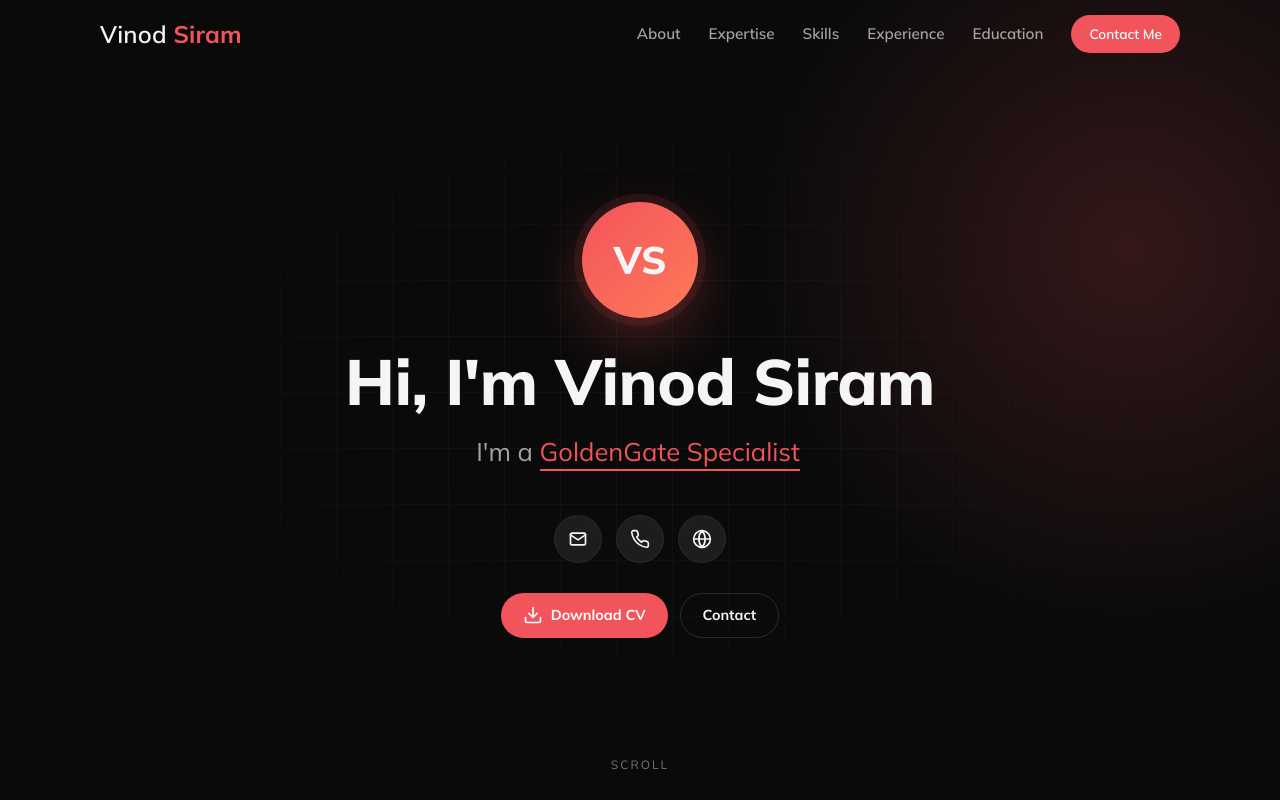
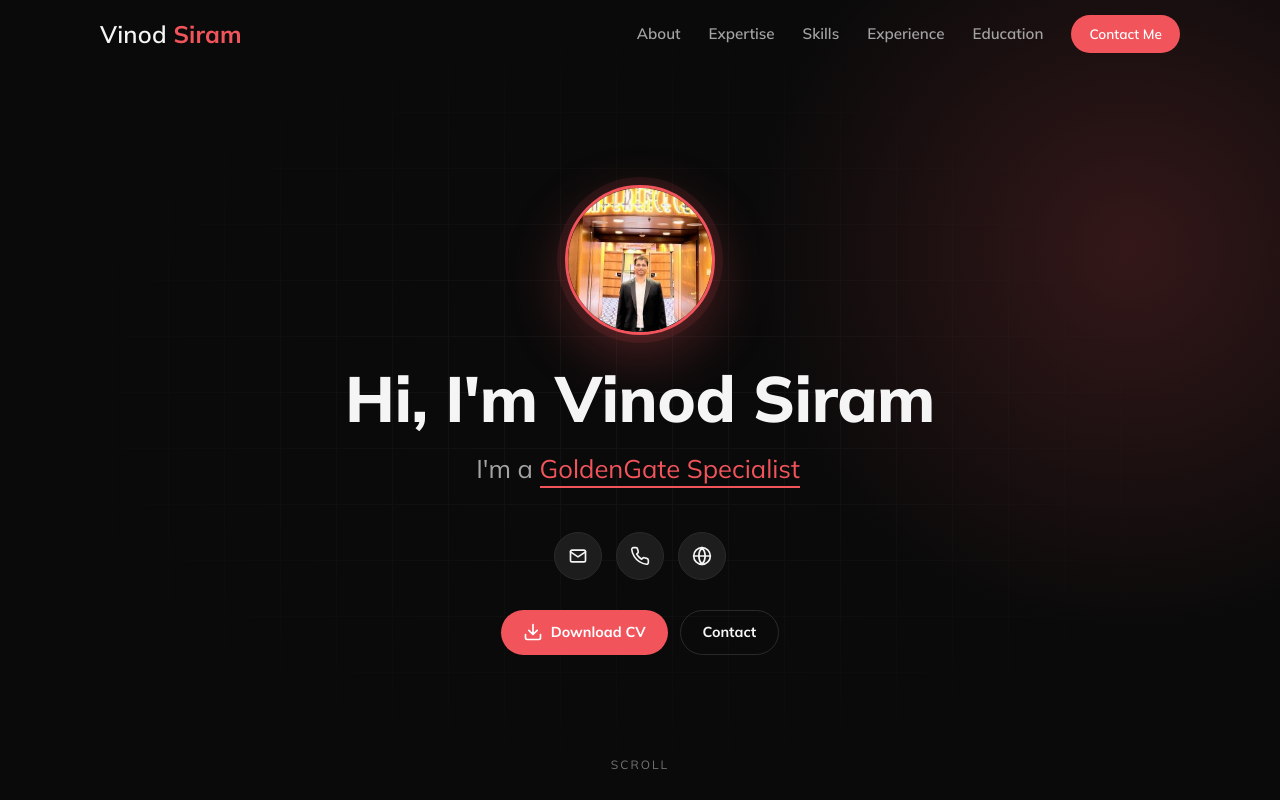
Before and after one commit to vinodsiram-dba/vinodsiram-dba.github.io, a plain HTML site: page index.html in a window 1280 px wide. Shown: the top 800 px of the page. Drawn offline with Linux system fonts and the light colour scheme.

Commit message:
Added Profile Image

```diff
--- a/index.html
+++ b/index.html
@@ -49,7 +49,7 @@ header.scrolled{background:rgba(10,10,10,.82);backdrop-filter:blur(12px);border-
 .hero::before{content:"";position:absolute;width:900px;height:900px;right:-300px;top:-200px;background:radial-gradient(circle,rgba(242,84,91,.18),transparent 60%);pointer-events:none}
 .hero::after{content:"";position:absolute;inset:0;background-image:linear-gradient(var(--line) 1px,transparent 1px),linear-gradient(90deg,var(--line) 1px,transparent 1px);background-size:56px 56px;opacity:.25;mask-image:radial-gradient(ellipse at center,#000 20%,transparent 70%);-webkit-mask-image:radial-gradient(ellipse at center,#000 20%,transparent 70%);pointer-events:none}
 .hero-inner{position:relative;z-index:1}
-.monogram{width:116px;height:116px;border-radius:50%;margin:0 auto 28px;display:grid;place-items:center;font-size:2.4rem;font-weight:800;background:linear-gradient(135deg,var(--accent),var(--accent2));box-shadow:0 0 0 8px rgba(242,84,91,.1),0 20px 60px rgba(242,84,91,.3)}
+.avatar{display:block;width:150px;height:150px;border-radius:50%;margin:0 auto 28px;object-fit:cover;object-position:center 20%;border:3px solid var(--accent);box-shadow:0 0 0 8px rgba(242,84,91,.1),0 20px 60px rgba(242,84,91,.3)}
 .hero h1{font-size:clamp(2.2rem,6vw,4rem);font-weight:800;line-height:1.1;letter-spacing:-.5px}
 .typed-line{font-size:clamp(1.15rem,2.6vw,1.6rem);color:var(--muted);margin-top:14px;min-height:2.2em}
 .typed{color:var(--accent);border-bottom:2px solid var(--accent);padding-bottom:2px}
@@ -183,7 +183,7 @@ footer .wrap{display:flex;justify-content:space-between;flex-wrap:wrap;gap:10px}
 <!-- HERO -->
 <section class="hero" id="home">
   <div class="wrap hero-inner">
-    <div class="monogram">VS</div>
+    <img class="avatar" src="Profile.jpg" alt="Vinod Siram">
     <h1>Hi, I'm Vinod Siram</h1>
     <div class="typed-line">I'm a <span class="typed" id="typed"></span><span class="caret"></span></div>
     <div class="socials">
```
Also changed, not shown: Profile.jpg (added).
